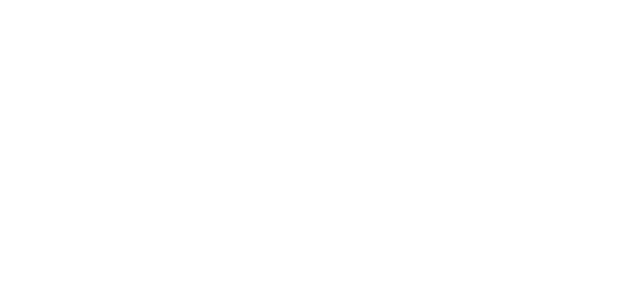
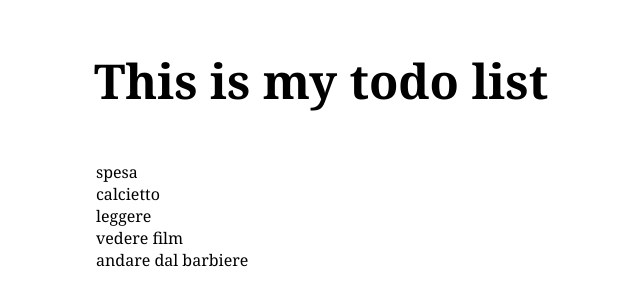
Before and after one commit to EligioBiasi/vue-todolist, a plain HTML site: page index.html in a window 1280 px wide. Shown: the whole page, without its empty margins (319-959 px from the left). Drawn offline with nearby package versions, Linux system fonts and the light colour scheme.

Commit message:
added list to html

```diff
--- a/index.html
+++ b/index.html
@@ -5,12 +5,30 @@
     <meta http-equiv="X-UA-Compatible" content="IE=edge">
     <meta name="viewport" content="width=device-width, initial-scale=1.0">
     <title>Document</title>
+    <!-- font awesome-->
+    <link rel="stylesheet" href="https://cdnjs.cloudflare.com/ajax/libs/font-awesome/6.4.0/css/all.min.css">
+    <!-- my style -->
+    <link rel="stylesheet" href="style.css">
 </head>
 <body>
     <script src="https://unpkg.com/vue@3/dist/vue.global.js"></script>
 
     <div id="app">
+        <header>
+            <h1>
+                This is my todo list
+            </h1>
+        </header>
 
+        <main>
+            <div>
+                <ul>
+                    <li v-for="todoThing in todolist">
+                        {{todoThing.text}}
+                    </li>
+                </ul>
+            </div>
+        </main>
     </div>
 
 
--- a/script.js
+++ b/script.js
@@ -1,9 +1,34 @@
 const { createApp } = Vue
+
+// Rifare l'esercizio della to do list. Questa volta però ogni todo sarà un oggetto, formato da due proprietà:
+// text, una stringa che indica il testo del todo
+// done, un booleano (true/false) che indica se il todo è stato fatto oppure no
 
 createApp({
   data() {
     return {
-
+      todolist:[
+        {
+            text:'spesa',
+            done:false,
+        },
+        {
+            text:'calcietto',
+            done:false,
+        },
+        {
+            text:'leggere',
+            done:false,
+        },
+        {
+            text:'vedere film',
+            done:false,
+        },
+        {
+            text:'andare dal barbiere',
+            done:false,
+        },
+      ]
     }
   },
 
@@ -14,9 +39,7 @@ createApp({
 
 }).mount('#app');
 
-// Rifare l'esercizio della to do list. Questa volta però ogni todo sarà un oggetto, formato da due proprietà:
-// text, una stringa che indica il testo del todo
-// done, un booleano (true/false) che indica se il todo è stato fatto oppure no
+
 
 
 
--- a/style.css
+++ b/style.css
@@ -1,5 +1,36 @@
+/* reset */
 *{
     margin: 0;
     padding: 0;
     box-sizing: border-box;
 }
+
+/* tag class */
+
+body{
+    font-family: Georgia, 'Times New Roman', Times, serif;
+}
+
+/* general class */
+
+
+/* specific class */
+
+header h1 {
+    text-align: center;
+    font-size: 3rem;
+    margin: 3rem 0;
+}
+
+main{
+    width: 450px;
+    margin: 0 auto;
+}
+
+ul{
+    list-style-type: none;
+    display: flex;
+    flex-direction: column;
+    justify-content: start;
+    align-items: start;
+}
```
